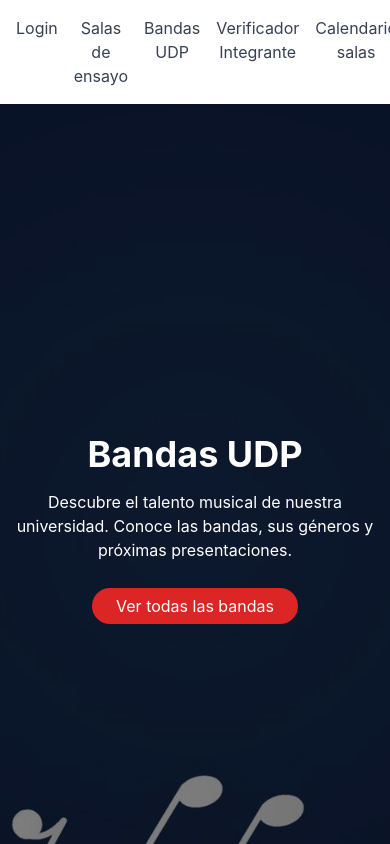
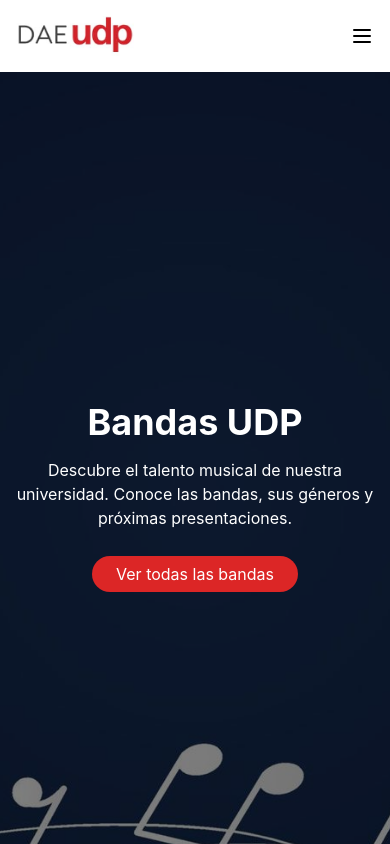
Before and after one commit to castrometro/BandasUDPWEB, a React (Create React App) app in the folder my-music-app/: page /bandas-udp in a window 390 px wide. Shown: the top 844 px of the page. Built offline with nearby package versions, Linux system fonts and the light colour scheme.

Commit message:
Modifiqué el header para que quedara responsive, ya que estaba fallando cuando se cambiaba a un dispositivo movil.

```diff
--- a/my-music-app/src/components/Header.js
+++ b/my-music-app/src/components/Header.js
@@ -1,13 +1,29 @@
-import React from 'react'
+import React, { useState } from 'react'
 import { Link } from 'react-router-dom'
 
-const Header = ({ navItems, logo }) => (
+const Header = ({ navItems, logo }) => {
+  const [isMenuOpen, setIsMenuOpen] = useState(false)
+
+  return (
     <header className="bg-white shadow-md">
-    <div className="container mx-auto px-4 py-4 flex justify-between items-center">
+      <div className="container mx-auto px-4 py-4">
+        <div className="flex justify-between items-center">
           <Link to="/" className="flex items-center">
-        <img src={logo} alt="DAE UDP Logo" className="h-12" />
+            <img src={logo} alt="DAE UDP Logo" className="h-10 md:h-12" />
           </Link>
-      <nav>
+
+          {/* Hamburger menu for mobile */}
+          <button
+            className="md:hidden"
+            onClick={() => setIsMenuOpen(!isMenuOpen)}
+          >
+            <svg className="w-6 h-6" fill="none" stroke="currentColor" viewBox="0 0 24 24" xmlns="http://www.w3.org/2000/svg">
+              <path strokeLinecap="round" strokeLinejoin="round" strokeWidth={2} d="M4 6h16M4 12h16M4 18h16" />
+            </svg>
+          </button>
+
+          {/* Navigation for larger screens */}
+          <nav className="hidden md:block">
             <ul className="flex space-x-4">
               {navItems.map((item, index) => (
                 <li key={index}>
@@ -19,7 +35,28 @@
             </ul>
           </nav>
         </div>
+
+        {/* Mobile menu */}
+        {isMenuOpen && (
+          <nav className="mt-4 md:hidden">
+            <ul className="flex flex-col space-y-2">
+              {navItems.map((item, index) => (
+                <li key={index}>
+                  <Link
+                    to={item.url}
+                    className="block text-gray-700 hover:text-red-600 py-2"
+                    onClick={() => setIsMenuOpen(false)}
+                  >
+                    {item.title}
+                  </Link>
+                </li>
+              ))}
+            </ul>
+          </nav>
+        )}
+      </div>
     </header>
   )
+}
 
 export default Header
```
Lines whose indentation alone changed are shown as unchanged.
